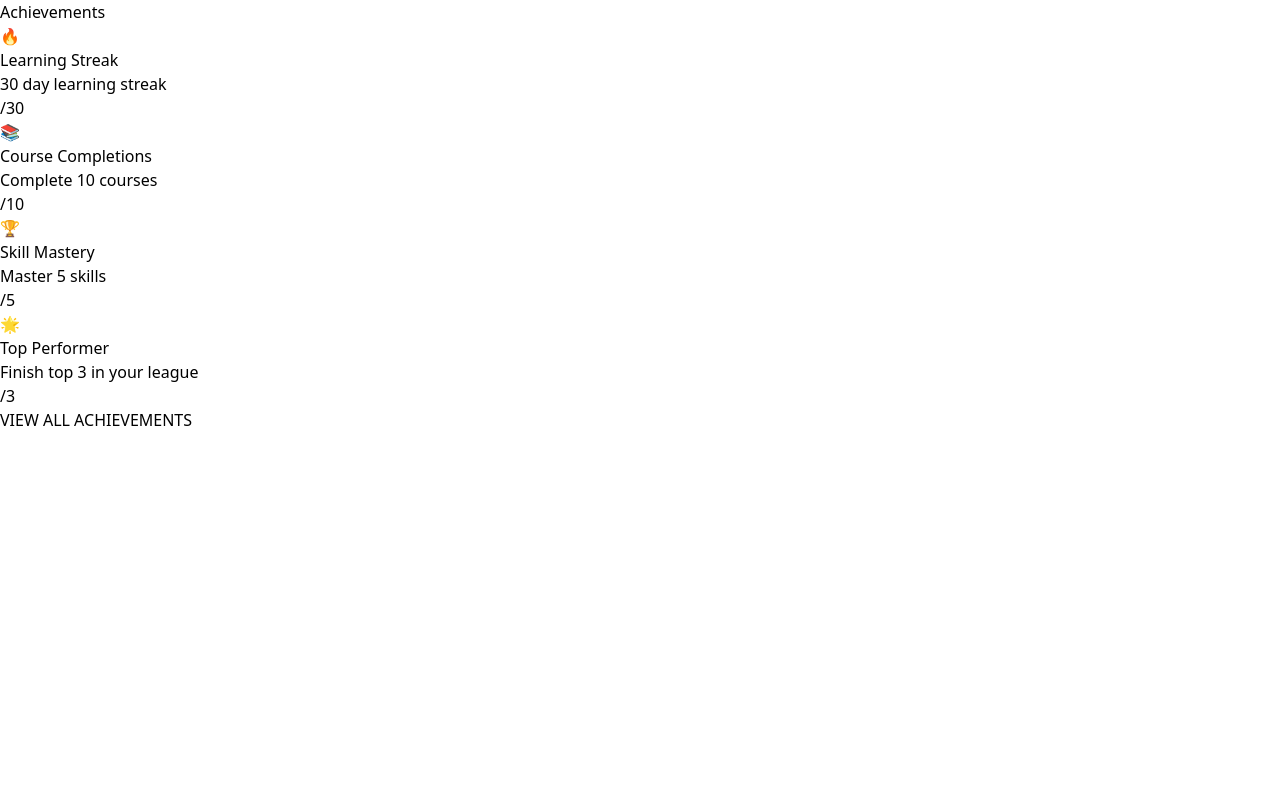
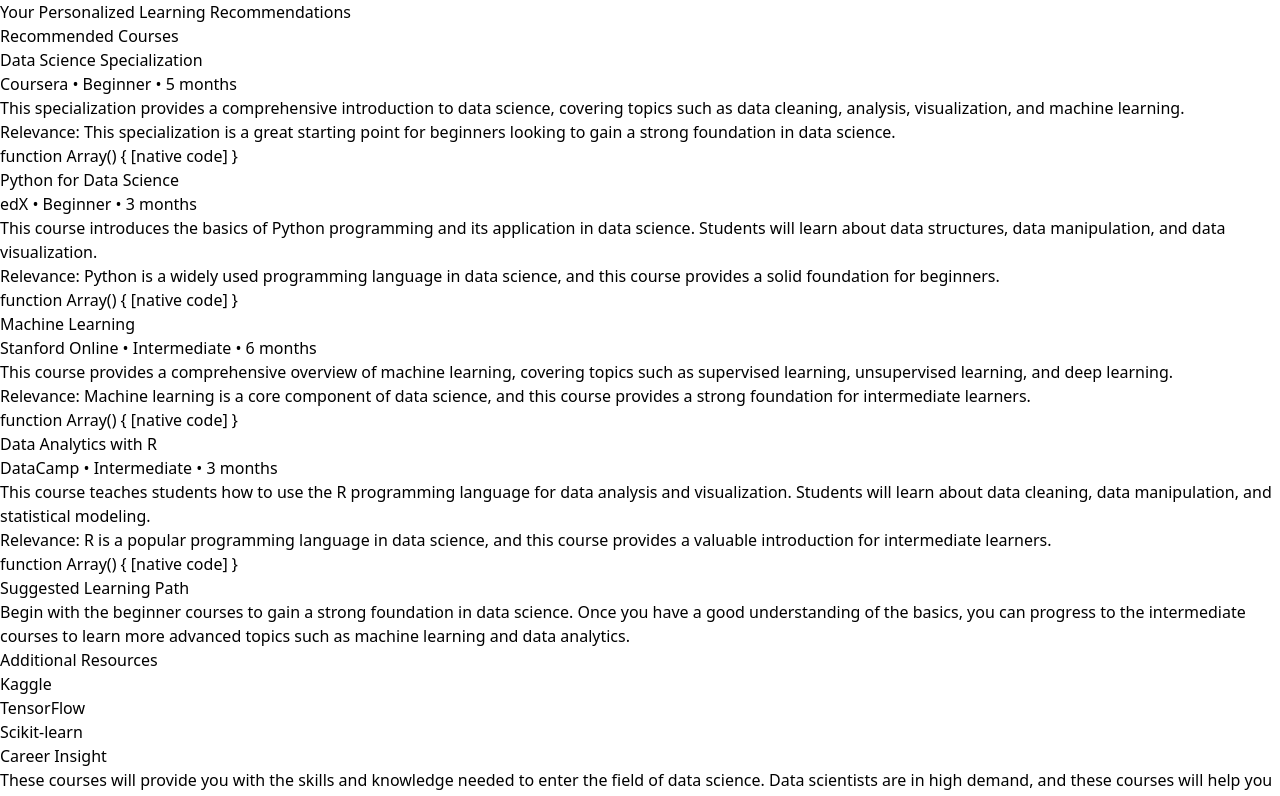
Before and after one commit to therishabhmittal-05/SkillPathFinder, a React (Vite) app in the folder client/: page /recommendation in a window 1280 px wide. Shown: the top 796 px of the page. Built offline with nearby package versions, Linux system fonts and the light colour scheme; the HTML template or start-up script is replaced by a standard one.

Commit message:
Recommendation

```diff
--- a/client/src/App.jsx
+++ b/client/src/App.jsx
@@ -4,7 +4,7 @@
 import Skill from './components/Skill';
 import UserDashboard from './components/UserDashboard';
 import QuestionnaireForm from './components/QuestionnaireForm';
-import RecommendationsPage from './components/RecommendationsPage';
+import RecommendationPage from './components/RecommendationPage';
 function App() {
 
     const user = {
@@ -27,7 +27,7 @@
         <Route path="/auth" element={<AuthPage />} />
         <Route path="/selectskill" element={<Skill />} />
         <Route path="/question" element={<QuestionnaireForm />} />
-        <Route path="/recommendations" component={RecommendationsPage} />
+        <Route path="/recommendation" element={<RecommendationPage/>} />
         {/* Other routes */}
       </Routes>
     </Router>
--- a/client/src/components/RecommendationPage.jsx
+++ b/client/src/components/RecommendationPage.jsx
@@ -1,6 +1,50 @@
 import React from 'react';
 
-const RecommendationPage = ({ data }) => {
+
+const RecommendationPage = () => {
+  const data={
+    recommendations: [
+      {
+        courseName: 'Data Science Specialization',
+        platform: 'Coursera',
+        difficulty: 'Beginner',
+        duration: '5 months',
+        description: 'This specialization provides a comprehensive introduction to data science, covering topics such as data cleaning, analysis, visualization, and machine learning.',
+        relevance: 'This specialization is a great starting point for beginners looking to gain a strong foundation in data science.',
+        skillsGained: [Array]
+      },
+      {
+        courseName: 'Python for Data Science',
+        platform: 'edX',
+        difficulty: 'Beginner',
+        duration: '3 months',
+        description: 'This course introduces the basics of Python programming and its application in data science. Students will learn about data structures, data manipulation, and data visualization.',
+        relevance: 'Python is a widely used programming language in data science, and this course provides a solid foundation for beginners.',
+        skillsGained: [Array]
+      },
+      {
+        courseName: 'Machine Learning',
+        platform: 'Stanford Online',
+        difficulty: 'Intermediate',
+        duration: '6 months',
+        description: 'This course provides a comprehensive overview of machine learning, covering topics such as supervised learning, unsupervised learning, and deep learning.',
+        relevance: 'Machine learning is a core component of data science, and this course provides a strong foundation for intermediate learners.',
+        skillsGained: [Array]
+      },
+      {
+        courseName: 'Data Analytics with R',
+        platform: 'DataCamp',
+        difficulty: 'Intermediate',
+        duration: '3 months',
+        description: 'This course teaches students how to use the R programming language for data analysis and visualization. Students will learn about data cleaning, data manipulation, and statistical modeling.',
+        relevance: 'R is a popular programming language in data science, and this course provides a valuable introduction for intermediate learners.',
+        skillsGained: [Array]
+      }
+    ],
+    learningPathSuggestion: 'Begin with the beginner courses to gain a strong foundation in data science. Once you have a good understanding of the basics, you can progress to the intermediate courses to learn more advanced topics such as machine learning and data analytics.',
+    additionalResources: [ 'Kaggle', 'TensorFlow', 'Scikit-learn' ],
+    careerInsight: 'These courses will provide you with the skills and knowledge needed to enter the field of data science. Data scientists are in high demand, and these courses will help you develop the skills necessary to be successful in this field.'
+  };
   const { recommendations, learningPathSuggestion, additionalResources, careerInsight } = data;
 
   return (
--- a/client/src/components/RecommendationsPage.jsx
+++ b/client/src/components/RecommendationsPage.jsx
@@ -2,16 +2,31 @@
 import RecommendationPage from './RecommendationPage';
 
 const RecommendationsPage = () => {
-  const [recommendationData, setRecommendationData] = useState(null);
-  const [isLoading, setIsLoading] = useState(true);
-  const [error, setError] = useState(null);
+  // const [recommendationData, setRecommendationData] = useState(null);
+  // const [isLoading, setIsLoading] = useState(true);
+  // const [error, setError] = useState(null);
 
-  useEffect(() => {
-    const fetchRecommendations = async () => {
-      try {
-        setIsLoading(true);
-        // Replace this with your actual API call
-        // const response = await fetch('http://localhost:3000/aifeature');
+  // useEffect(() => {
+  //   const fetchRecommendations = async () => {
+  //     try {
+  //       setIsLoading(true);
+  //       // Replace this with your actual API call
+  //       // const response = await fetch('http://localhost:3000/aifeature');
+
+  //       if (!response.ok) {
+  //         throw new Error('Failed to fetch recommendations');
+  //       }
+  //       const data = await response.json();
+  //       setRecommendationData(data);
+  //     } catch (err) {
+  //       setError(err.message);
+  //     } finally {
+  //       setIsLoading(false);
+  //     }
+  //   };
+
+  //   fetchRecommendations();
+  // }, []);
   const response={
     recommendations: [
       {
@@ -55,21 +70,6 @@
     additionalResources: [ 'Kaggle', 'TensorFlow', 'Scikit-learn' ],
     careerInsight: 'These courses will provide you with the skills and knowledge needed to enter the field of data science. Data scientists are in high demand, and these courses will help you develop the skills necessary to be successful in this field.'
   };
-        if (!response.ok) {
-          throw new Error('Failed to fetch recommendations');
-        }
-        const data = await response.json();
-        setRecommendationData(data);
-      } catch (err) {
-        setError(err.message);
-      } finally {
-        setIsLoading(false);
-      }
-    };
-
-    fetchRecommendations();
-  }, []);
-
   if (isLoading) {
     return (
       <div className="flex justify-center items-center h-screen">
@@ -86,7 +86,11 @@
     );
   }
 
-  return <RecommendationPage data={recommendationData} />;
+  return
+  <>
+  <RecommendationPage data={response} />
+  </>;
+
 };
 
 export default RecommendationsPage;
```
Lines whose indentation alone changed are shown as unchanged.
